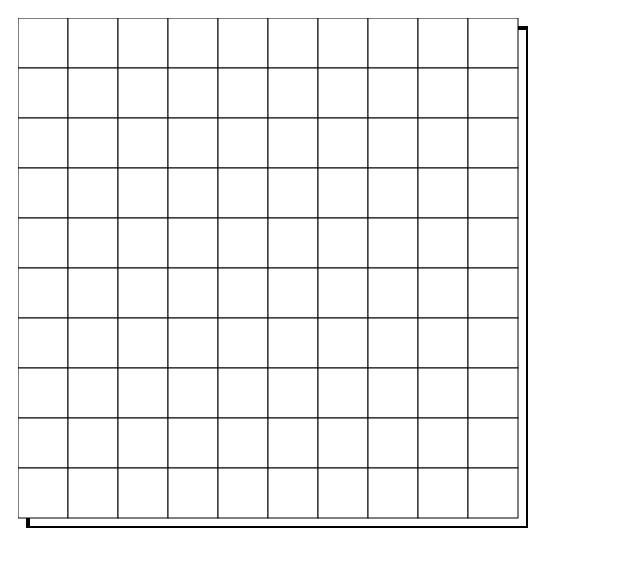
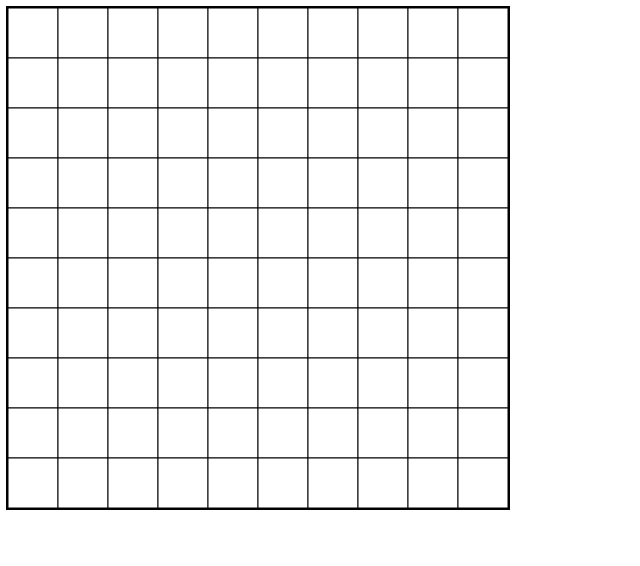
Before and after one commit to hgarfinkle/polyominoes, a SvelteKit app: page / in a window 1280 px wide. Shown: the top 566 px of the page, without its empty margins (0-640 px from the left). Built offline with nearby package versions, Linux system fonts and the light colour scheme.

Commit message:
grid interaction works

```diff
--- a/eslint.config.js
+++ b/eslint.config.js
@@ -20,7 +20,8 @@ export default defineConfig(
 		rules: {
 			// typescript-eslint strongly recommend that you do not use the no-undef lint rule on TypeScript projects.
 			// see: https://typescript-eslint.io/troubleshooting/faqs/eslint/#i-get-errors-from-the-no-undef-rule-about-global-variables-not-being-defined-even-though-there-are-no-typescript-errors
-			"no-undef": 'off'
+			"no-undef": 'off',
+			"svelte/a11y_click_events_have_key_events": 'off'
 		}
 	},
 	{
--- a/src/routes/Grid.svelte
+++ b/src/routes/Grid.svelte
@@ -1,16 +1,14 @@
 <script>
-	const inset = 10;
 	const squareSize = 50;
 	const gridSize = 10;
+
+	let selectedGrid = $state(Array(gridSize).fill(Array(gridSize).fill(false)));
 </script>
 
-<svg width={squareSize * gridSize + 2 * inset} height={squareSize * gridSize + 2 * inset}>
-	<svg x={inset} y={inset}>
+<svg width={squareSize * gridSize} height={squareSize * gridSize} overflow="visible">
 	<rect
 		width={squareSize * gridSize}
 		height={squareSize * gridSize}
-			x={inset}
-			y={inset}
 		style="fill:white;stroke-width:4;stroke:black"
 	/>
 	{#each { length: gridSize }, row}
@@ -20,9 +18,26 @@
 				height={squareSize}
 				x={row * squareSize}
 				y={column * squareSize}
-					style="fill:white;stroke-width:1;stroke:black"
+				class={['cell', selectedGrid[row][column] ? 'filled' : 'unfilled']}
+				onclick={() => {
+					selectedGrid[row][column] = !selectedGrid[row][column];
+				}}
 			/>
 		{/each}
 	{/each}
 </svg>
-</svg>
+
+<style>
+	.cell {
+		stroke-width: 1;
+		stroke: black;
+
+		&.filled {
+			fill: black;
+		}
+
+		&.unfilled {
+			fill: white;
+		}
+	}
+</style>
```
Lines whose indentation alone changed are shown as unchanged.
